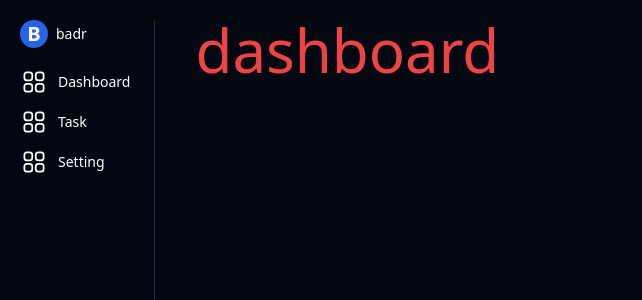
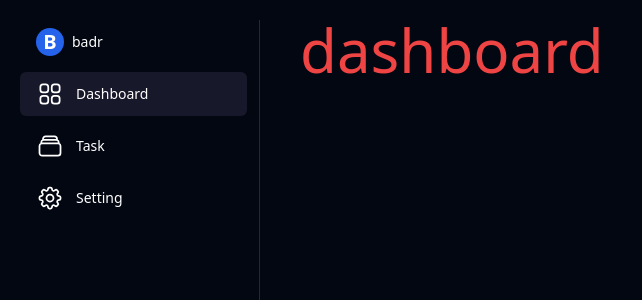
Before and after one commit to elghanbibadr/makerkit1, a React (Vite) app: page /dashboard in a window 1280 px wide. Shown: the top 300 px of the page, without its empty margins (0-642 px from the left). Built offline with nearby package versions, Linux system fonts and the light colour scheme.

Commit message:
make hover effects on the sidebar componenet and refactor the componenet a bitt

```diff
--- a/src/componenet/Dashbaord/SideBar.jsx
+++ b/src/componenet/Dashbaord/SideBar.jsx
@@ -1,36 +1,114 @@
+// import React from "react";
+// import { NavLink } from "react-router-dom";
+// import dashboardicon from "../../assets/dashboardicon.svg";
+// import TaskIcon from "../../assets/taskIcon.svg";
+// import SettingIcon from "../../assets/setting.svg";
+// import DashboardIcon from "../../assets/dashboardicon.svg";
+// export const SideBar = () => {
+//   return (
+//     <aside className="hidden md:block md:row-start-1 row-span-2 md:border-r   md:border-accent1">
+//       <ul className="text-white">
+//         <li className="flex items-center text-gray-300 hover:bg-[#17182A] px-4 py-2 rounded-md">
+//           <span className="font-semibold inline-flex justify-center items-center text-xl text-white bg-blue-600 rounded-full h-7 w-7">
+//             B
+//           </span>
+
+//           <p className="text-white font-medium text-sm ml-2">badr</p>
+//         </li>
+//         <li>
+//           <NavLink
+//             to="/dashboard"
+
+//             className={({ isActive }) =>
+//               `flex items-center mr-3  hover:bg-[#17182A] px-4 py-2 rounded-md my-2 border-transparent text-sm font-base font-medium  dark:text-white ${
+//                 isActive ? "bg-[#17182A]" : ""
+//               }`
+//             }
+//             end
+//           >
+//             <img
+//               className="h-7 mr-3"
+//               src={DashboardIcon}
+//               alt="dashboard icon"
+//             />
+//             <span>Dashboard</span>
+//           </NavLink>
+//         </li>
+
+//         <li>
+//           <NavLink
+//             to="dashboard/tasks"
+//             className={({ isActive }) =>
+//               `flex items-center mr-3  hover:bg-[#17182A] px-4 py-2 rounded-md my-2 border-transparent text-sm font-base font-medium  dark:text-white ${
+//                 isActive ? "bg-[#17182A]" : ""
+//               }`
+//             }
+//           >
+//             <img className="h-7 mr-3" src={TaskIcon} alt="task icon" />
+//             <span>Task</span>
+//           </NavLink>
+//         </li>
+//         <li>
+//           <NavLink
+//             to="dashboard/settings"
+//             className={({ isActive }) =>
+//               `flex items-center mr-3  hover:bg-[#17182A] px-4 py-2 rounded-md my-2 border-transparent text-sm font-base font-medium  dark:text-white ${
+//                 isActive ? "bg-[#17182A]" : ""
+//               }`
+//             }
+//           >
+//             <img className="h-7 mr-3" src={SettingIcon} alt="setting icon" />
+//             <span>Setting</span>
+//           </NavLink>
+//         </li>
+//       </ul>
+//     </aside>
+//   );
+// };
 import React from "react";
-import { Link } from "react-router-dom";
-import dashboardicon from "../../assets/dashboardicon.svg";
+import { NavLink } from "react-router-dom";
+import DashboardIcon from "../../assets/dashboardicon.svg";
+import TaskIcon from "../../assets/taskIcon.svg";
+import SettingIcon from "../../assets/setting.svg";
+
+const SidebarLink = ({ to, icon, text }) => (
+  <NavLink
+    to={to}
+    className={({ isActive }) =>
+      `flex items-center mr-3 hover:bg-[#17182A] px-4 py-2 rounded-md my-2 border-transparent text-sm font-base font-medium dark:text-white ${
+        isActive ? "bg-[#17182A]" : ""
+      }`
+    }
+    end
+  >
+    <img className="h-7 mr-3" src={icon} alt={`${text} icon`} />
+    <span>{text}</span>
+  </NavLink>
+);
 
 export const SideBar = () => {
   return (
-    <aside className="hidden md:block pr-6 md:row-start-1 row-span-2 md:border-r   md:border-accent1">
+    <aside className="hidden md:block md:row-start-1 row-span-2 md:border-r md:border-accent1">
       <ul className="text-white">
-        <li className="flex items-center text-gray-300">
+        <li className="flex items-center mr-3 text-gray-300 hover:bg-[#17182A] px-4 py-2 rounded-md">
           <span className="font-semibold inline-flex justify-center items-center text-xl text-white bg-blue-600 rounded-full h-7 w-7">
             B
           </span>
           <p className="text-white font-medium text-sm ml-2">badr</p>
         </li>
-        <Link to="/dashboard">
-          <li className="flex w-full items-center mt-5  rounded-md border-transparent text-sm font-base transition-colors duration-300  space-x-2.5 bg-primary/5 dark:bg-primary-300/10 font-medium dark:bg-dark-800  dark:text-white">
-            <img className="h-7" src={dashboardicon} alt="dashboard icon" />
-            <span>Dashboard</span>
-          </li>
-        </Link>
-
-        <Link to="dashboard/tasks">
-          <li className="flex w-full items-center my-3 rounded-md border-transparent text-sm font-base transition-colors duration-300  space-x-2.5 bg-primary/5 dark:bg-primary-300/10 font-medium dark:bg-dark-800  dark:text-white">
-            <img className="h-7" src={dashboardicon} alt="dashboard icon" />
-            <span>Task</span>
-          </li>
-        </Link>
-        <Link to="dashboard/settings">
-          <li className="flex w-full items-center rounded-md my-2 border-transparent text-sm font-base transition-colors duration-300  space-x-2.5 bg-primary/5 dark:bg-primary-300/10 font-medium dark:bg-dark-800  dark:text-white">
-            <img className="h-7" src={dashboardicon} alt="dashboard icon" />
-            <span>Setting</span>
-          </li>
-        </Link>
+        <li>
+          <SidebarLink to="/dashboard" icon={DashboardIcon} text="Dashboard" />
+        </li>
+        <li>
+          <SidebarLink to="/dashboard/tasks" icon={TaskIcon} text="Task" />
+        </li>
+        <li>
+          <SidebarLink
+            to="/dashboard/settings"
+            icon={SettingIcon}
+            text="Setting"
+          />
+        </li>
       </ul>
     </aside>
   );
--- a/src/ui/DashboardLayout.jsx
+++ b/src/ui/DashboardLayout.jsx
@@ -6,7 +6,7 @@ import DashboardNav from "../componenet/Dashbaord/DashboardNav";
 
 const DashboardLayout = () => {
   return (
-    <div className="md:grid md:grid-cols-[auto_1fr] gap-x-10 h-[90vh]">
+    <div className="lg:grid lg:grid-cols-[240px_1fr] lg:gap-x-10  h-[93vh]">
       <DashboardNav />
 
       <div className="row-start-1 col-start-2">
```
